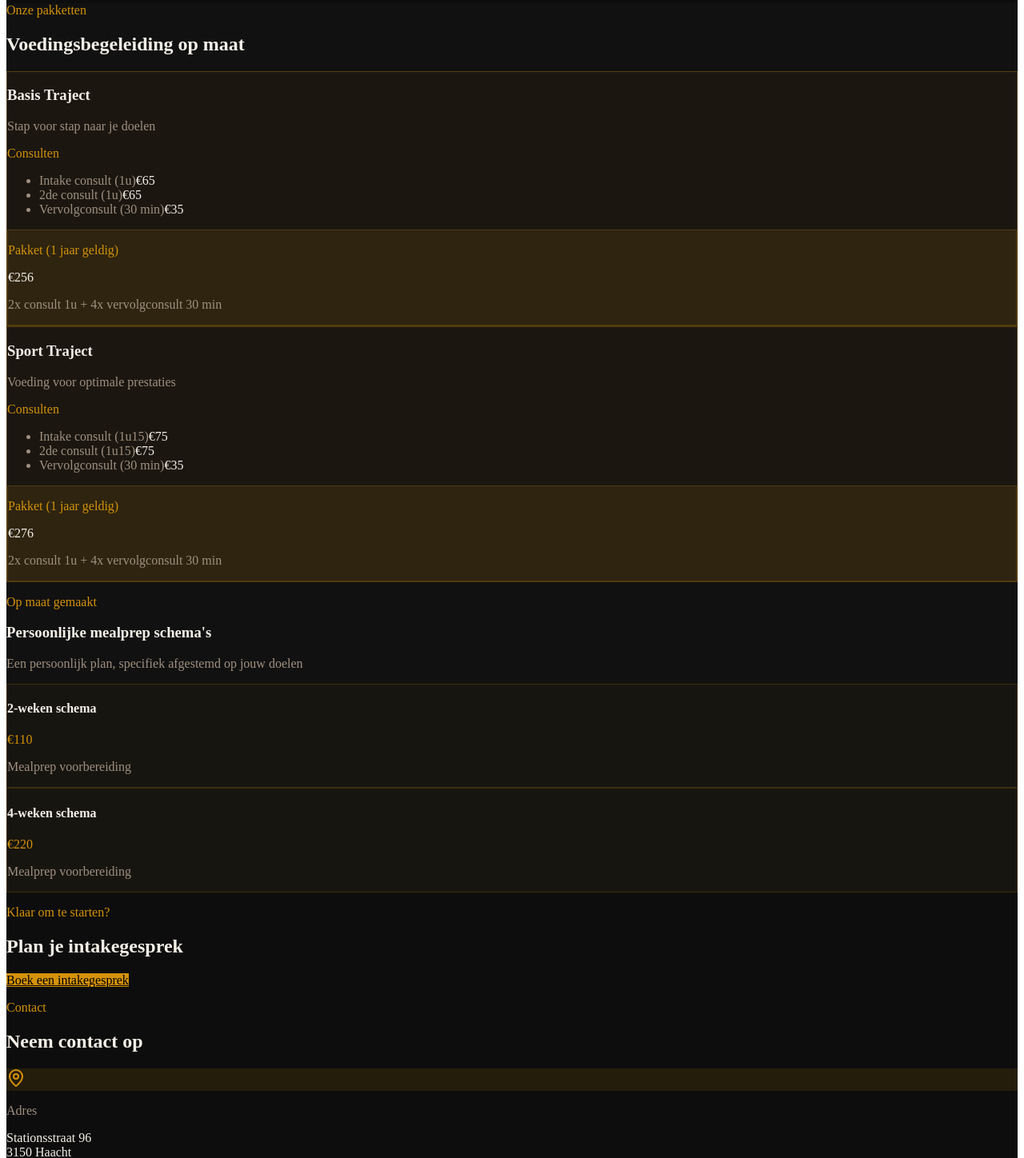
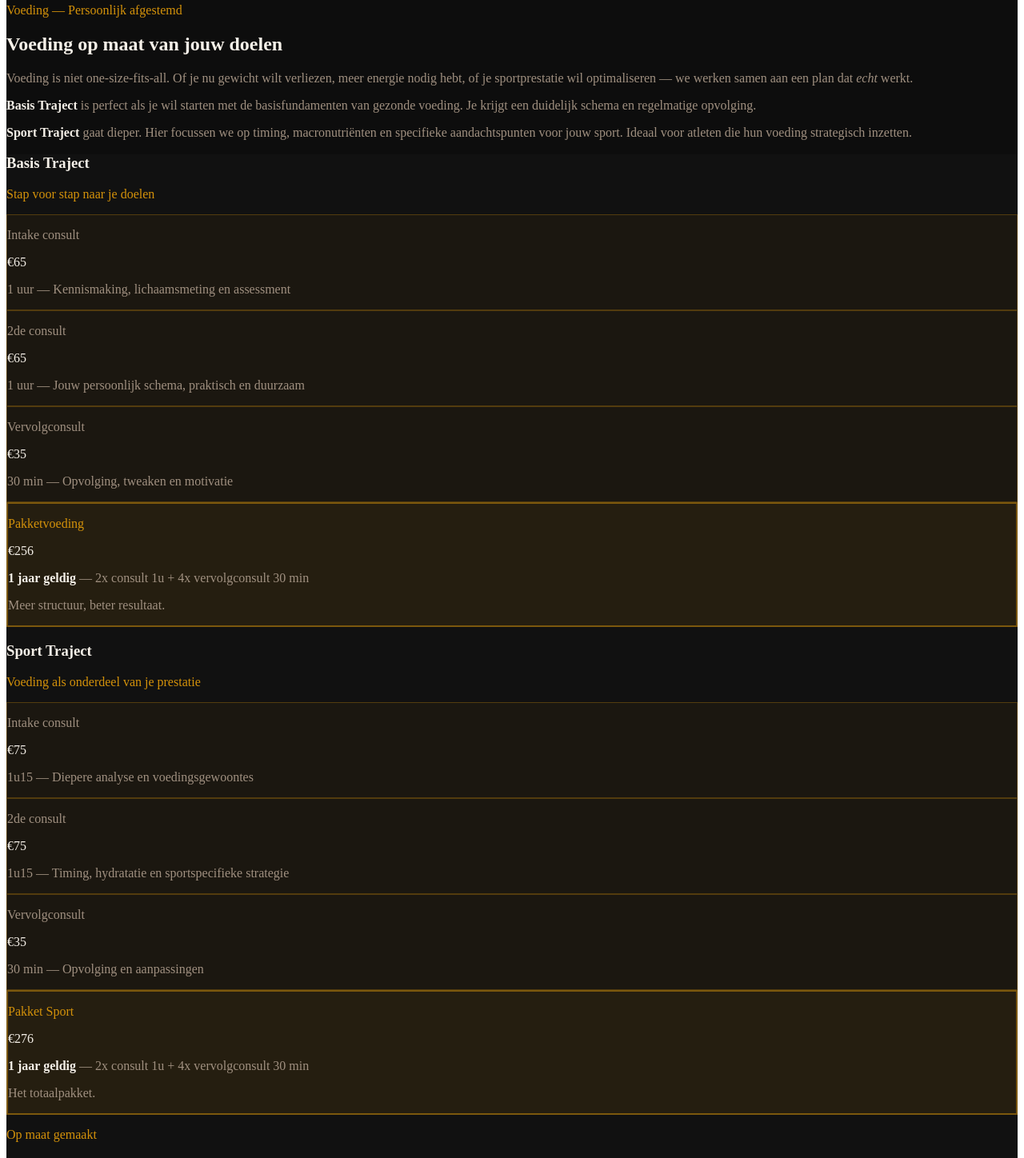
Before and after one commit to TNLConsulting/uprise-website, a Next.js app: page /Voeding in a window 1280 px wide. Shown: the part 1160-2608 px from the top of the page at 80% size. Built offline with nearby package versions, Linux system fonts and the light colour scheme.

Commit message:
Redesign voeding page with better copy and layout

```diff
--- a/src/pages/Voeding.tsx
+++ b/src/pages/Voeding.tsx
@@ -68,179 +68,259 @@ const Voeding = () => {
         </div>
       </section>
 
+      {/* Intro Section */}
+      <section className="py-24 px-4 sm:px-6 lg:px-8" style={{ backgroundColor: "#0D0D0D" }}>
+        <div className="max-w-3xl mx-auto">
+          <p className="text-xs font-bold tracking-[0.4em] uppercase mb-4" style={{ color: "#D4920A" }}>
+            Voeding — Persoonlijk afgestemd
+          </p>
+          <h2 className="text-3xl md:text-4xl font-black uppercase tracking-tight mb-8" style={{ color: "#F5F0E8" }}>
+            Voeding op maat van jouw doelen
+          </h2>
+          <div className="w-12 h-1 mb-8 rounded-full" style={{ backgroundColor: "#D4920A" }} />
+
+          <p className="text-base leading-relaxed mb-6" style={{ color: "#A09080" }}>
+            Voeding is niet one-size-fits-all. Of je nu gewicht wilt verliezen, meer energie nodig hebt, of je sportprestatie wil optimaliseren — we werken samen aan een plan dat <em>echt</em> werkt.
+          </p>
+
+          <p className="text-base leading-relaxed mb-6" style={{ color: "#A09080" }}>
+            <strong style={{ color: "#F5F0E8" }}>Basis Traject</strong> is perfect als je wil starten met de basisfundamenten van gezonde voeding. Je krijgt een duidelijk schema en regelmatige opvolging.
+          </p>
+
+          <p className="text-base leading-relaxed" style={{ color: "#A09080" }}>
+            <strong style={{ color: "#F5F0E8" }}>Sport Traject</strong> gaat dieper. Hier focussen we op timing, macronutriënten en specifieke aandachtspunten voor jouw sport. Ideaal voor atleten die hun voeding strategisch inzetten.
+          </p>
+        </div>
+      </section>
+
       {/* Pricing Section */}
       <section className="py-24 px-4 sm:px-6 lg:px-8" style={{ backgroundColor: "#111111" }}>
         <div className="max-w-6xl mx-auto">
-          <div className="text-center mb-16">
-            <p className="text-xs font-bold tracking-[0.4em] uppercase mb-4" style={{ color: "#D4920A" }}>
-              Onze pakketten
+          {/* Basis Traject */}
+          <div className="mb-16">
+            <div className="mb-8">
+              <h3 className="text-2xl md:text-3xl font-black uppercase mb-2" style={{ color: "#F5F0E8" }}>
+                Basis Traject
+              </h3>
+              <p className="text-sm" style={{ color: "#D4920A" }}>
+                Stap voor stap naar je doelen
               </p>
-            <h2 className="text-3xl md:text-4xl font-black uppercase mb-4" style={{ color: "#F5F0E8" }}>
-              Voedingsbegeleiding op maat
-            </h2>
-            <div className="w-12 h-1 mb-8 rounded-full mx-auto" style={{ backgroundColor: "#D4920A" }} />
             </div>
 
-          {/* Pricing Cards */}
-          <div className="grid grid-cols-1 lg:grid-cols-2 gap-8 mb-12">
-            {/* Basis Traject */}
+            <div className="grid grid-cols-1 md:grid-cols-3 gap-6 mb-8">
               <div
-              className="p-8 rounded-lg border"
+                className="p-6 rounded-lg border"
                 style={{
                   backgroundColor: "rgba(212,146,10,0.05)",
                   border: "1px solid rgba(212,146,10,0.3)",
                 }}
               >
-              <h3 className="text-2xl font-black uppercase mb-2" style={{ color: "#F5F0E8" }}>
-                Basis Traject
-              </h3>
-              <p className="text-sm mb-6" style={{ color: "#A09080" }}>
-                Stap voor stap naar je doelen
+                <p className="text-sm font-bold mb-2" style={{ color: "#A09080" }}>
+                  Intake consult
                 </p>
-
-              <div className="space-y-4 mb-8">
-                <div>
-                  <p className="text-xs font-bold tracking-wider uppercase mb-2" style={{ color: "#D4920A" }}>
-                    Consulten
+                <p className="text-2xl font-black mb-1" style={{ color: "#F5F0E8" }}>
+                  €65
                 </p>
-                  <ul className="space-y-2">
-                    <li className="flex justify-between text-sm" style={{ color: "#A09080" }}>
-                      <span>Intake consult (1u)</span>
-                      <span className="font-bold" style={{ color: "#F5F0E8" }}>€65</span>
-                    </li>
-                    <li className="flex justify-between text-sm" style={{ color: "#A09080" }}>
-                      <span>2de consult (1u)</span>
-                      <span className="font-bold" style={{ color: "#F5F0E8" }}>€65</span>
-                    </li>
-                    <li className="flex justify-between text-sm" style={{ color: "#A09080" }}>
-                      <span>Vervolgconsult (30 min)</span>
-                      <span className="font-bold" style={{ color: "#F5F0E8" }}>€35</span>
-                    </li>
-                  </ul>
+                <p className="text-xs" style={{ color: "#A09080" }}>
+                  1 uur — Kennismaking, lichaamsmeting en assessment
+                </p>
               </div>
 
               <div
-                  className="p-4 rounded"
-                  style={{
-                    backgroundColor: "rgba(212,146,10,0.1)",
-                    border: "1px solid rgba(212,146,10,0.2)",
-                  }}
-                >
-                  <p className="text-xs font-bold tracking-wider uppercase mb-2" style={{ color: "#D4920A" }}>
-                    Pakket (1 jaar geldig)
-                  </p>
-                  <p className="text-2xl font-black" style={{ color: "#F5F0E8" }}>
-                    €256
-                  </p>
-                  <p className="text-xs mt-2" style={{ color: "#A09080" }}>
-                    2x consult 1u + 4x vervolgconsult 30 min
-                  </p>
-                </div>
-              </div>
-            </div>
-
-            {/* Sport Traject */}
-            <div
-              className="p-8 rounded-lg border"
+                className="p-6 rounded-lg border"
                 style={{
                   backgroundColor: "rgba(212,146,10,0.05)",
                   border: "1px solid rgba(212,146,10,0.3)",
                 }}
               >
-              <h3 className="text-2xl font-black uppercase mb-2" style={{ color: "#F5F0E8" }}>
-                Sport Traject
-              </h3>
-              <p className="text-sm mb-6" style={{ color: "#A09080" }}>
-                Voeding voor optimale prestaties
+                <p className="text-sm font-bold mb-2" style={{ color: "#A09080" }}>
+                  2de consult
                 </p>
-
-              <div className="space-y-4 mb-8">
-                <div>
-                  <p className="text-xs font-bold tracking-wider uppercase mb-2" style={{ color: "#D4920A" }}>
-                    Consulten
+                <p className="text-2xl font-black mb-1" style={{ color: "#F5F0E8" }}>
+                  €65
                 </p>
-                  <ul className="space-y-2">
-                    <li className="flex justify-between text-sm" style={{ color: "#A09080" }}>
-                      <span>Intake consult (1u15)</span>
-                      <span className="font-bold" style={{ color: "#F5F0E8" }}>€75</span>
-                    </li>
-                    <li className="flex justify-between text-sm" style={{ color: "#A09080" }}>
-                      <span>2de consult (1u15)</span>
-                      <span className="font-bold" style={{ color: "#F5F0E8" }}>€75</span>
-                    </li>
-                    <li className="flex justify-between text-sm" style={{ color: "#A09080" }}>
-                      <span>Vervolgconsult (30 min)</span>
-                      <span className="font-bold" style={{ color: "#F5F0E8" }}>€35</span>
-                    </li>
-                  </ul>
+                <p className="text-xs" style={{ color: "#A09080" }}>
+                  1 uur — Jouw persoonlijk schema, praktisch en duurzaam
+                </p>
               </div>
 
               <div
-                  className="p-4 rounded"
+                className="p-6 rounded-lg border"
+                style={{
+                  backgroundColor: "rgba(212,146,10,0.05)",
+                  border: "1px solid rgba(212,146,10,0.3)",
+                }}
+              >
+                <p className="text-sm font-bold mb-2" style={{ color: "#A09080" }}>
+                  Vervolgconsult
+                </p>
+                <p className="text-2xl font-black mb-1" style={{ color: "#F5F0E8" }}>
+                  €35
+                </p>
+                <p className="text-xs" style={{ color: "#A09080" }}>
+                  30 min — Opvolging, tweaken en motivatie
+                </p>
+              </div>
+            </div>
+
+            <div
+              className="p-8 rounded-lg border"
               style={{
                 backgroundColor: "rgba(212,146,10,0.1)",
-                    border: "1px solid rgba(212,146,10,0.2)",
+                border: "2px solid rgba(212,146,10,0.5)",
               }}
             >
               <p className="text-xs font-bold tracking-wider uppercase mb-2" style={{ color: "#D4920A" }}>
-                    Pakket (1 jaar geldig)
+                Pakketvoeding
               </p>
-                  <p className="text-2xl font-black" style={{ color: "#F5F0E8" }}>
-                    €276
+              <p className="text-4xl font-black mb-2" style={{ color: "#F5F0E8" }}>
+                €256
               </p>
-                  <p className="text-xs mt-2" style={{ color: "#A09080" }}>
-                    2x consult 1u + 4x vervolgconsult 30 min
+              <p className="text-sm mb-1" style={{ color: "#A09080" }}>
+                <strong style={{ color: "#F5F0E8" }}>1 jaar geldig</strong> — 2x consult 1u + 4x vervolgconsult 30 min
+              </p>
+              <p className="text-xs" style={{ color: "#A09080" }}>
+                Meer structuur, beter resultaat.
               </p>
             </div>
           </div>
+
+          {/* Sport Traject */}
+          <div className="mb-16">
+            <div className="mb-8">
+              <h3 className="text-2xl md:text-3xl font-black uppercase mb-2" style={{ color: "#F5F0E8" }}>
+                Sport Traject
+              </h3>
+              <p className="text-sm" style={{ color: "#D4920A" }}>
+                Voeding als onderdeel van je prestatie
+              </p>
+            </div>
+
+            <div className="grid grid-cols-1 md:grid-cols-3 gap-6 mb-8">
+              <div
+                className="p-6 rounded-lg border"
+                style={{
+                  backgroundColor: "rgba(212,146,10,0.05)",
+                  border: "1px solid rgba(212,146,10,0.3)",
+                }}
+              >
+                <p className="text-sm font-bold mb-2" style={{ color: "#A09080" }}>
+                  Intake consult
+                </p>
+                <p className="text-2xl font-black mb-1" style={{ color: "#F5F0E8" }}>
+                  €75
+                </p>
+                <p className="text-xs" style={{ color: "#A09080" }}>
+                  1u15 — Diepere analyse en voedingsgewoontes
+                </p>
+              </div>
+
+              <div
+                className="p-6 rounded-lg border"
+                style={{
+                  backgroundColor: "rgba(212,146,10,0.05)",
+                  border: "1px solid rgba(212,146,10,0.3)",
+                }}
+              >
+                <p className="text-sm font-bold mb-2" style={{ color: "#A09080" }}>
+                  2de consult
+                </p>
+                <p className="text-2xl font-black mb-1" style={{ color: "#F5F0E8" }}>
+                  €75
+                </p>
+                <p className="text-xs" style={{ color: "#A09080" }}>
+                  1u15 — Timing, hydratatie en sportspecifieke strategie
+                </p>
+              </div>
+
+              <div
+                className="p-6 rounded-lg border"
+                style={{
+                  backgroundColor: "rgba(212,146,10,0.05)",
+                  border: "1px solid rgba(212,146,10,0.3)",
+                }}
+              >
+                <p className="text-sm font-bold mb-2" style={{ color: "#A09080" }}>
+                  Vervolgconsult
+                </p>
+                <p className="text-2xl font-black mb-1" style={{ color: "#F5F0E8" }}>
+                  €35
+                </p>
+                <p className="text-xs" style={{ color: "#A09080" }}>
+                  30 min — Opvolging en aanpassingen
+                </p>
+              </div>
+            </div>
+
+            <div
+              className="p-8 rounded-lg border"
+              style={{
+                backgroundColor: "rgba(212,146,10,0.1)",
+                border: "2px solid rgba(212,146,10,0.5)",
+              }}
+            >
+              <p className="text-xs font-bold tracking-wider uppercase mb-2" style={{ color: "#D4920A" }}>
+                Pakket Sport
+              </p>
+              <p className="text-4xl font-black mb-2" style={{ color: "#F5F0E8" }}>
+                €276
+              </p>
+              <p className="text-sm mb-1" style={{ color: "#A09080" }}>
+                <strong style={{ color: "#F5F0E8" }}>1 jaar geldig</strong> — 2x consult 1u + 4x vervolgconsult 30 min
+              </p>
+              <p className="text-xs" style={{ color: "#A09080" }}>
+                Het totaalpakket.
+              </p>
             </div>
           </div>
 
           {/* Meal Prep Schemas */}
-          <div className="mt-12 pt-12 border-t" style={{ borderColor: "rgba(212,146,10,0.2)" }}>
+          <div className="pt-12 border-t" style={{ borderColor: "rgba(212,146,10,0.2)" }}>
+            <div className="mb-8">
               <p className="text-xs font-bold tracking-[0.4em] uppercase mb-4" style={{ color: "#D4920A" }}>
                 Op maat gemaakt
               </p>
-            <h3 className="text-2xl font-black uppercase mb-6" style={{ color: "#F5F0E8" }}>
+              <h3 className="text-2xl md:text-3xl font-black uppercase mb-4" style={{ color: "#F5F0E8" }}>
                 Persoonlijke mealprep schema's
               </h3>
-            <p className="text-sm mb-8" style={{ color: "#A09080" }}>
-              Een persoonlijk plan, specifiek afgestemd op jouw doelen
+              <p className="text-sm" style={{ color: "#A09080" }}>
+                Wekelijks voedingsplanning + boodschappenlijst. Klaar om te starten.
               </p>
+            </div>
 
             <div className="grid grid-cols-1 sm:grid-cols-2 gap-6">
               <div
-                className="p-6 rounded border"
+                className="p-6 rounded-lg border"
                 style={{
-                  backgroundColor: "rgba(212,146,10,0.03)",
-                  border: "1px solid rgba(212,146,10,0.2)",
+                  backgroundColor: "rgba(212,146,10,0.05)",
+                  border: "1px solid rgba(212,146,10,0.3)",
                 }}
               >
-                <h4 className="text-lg font-bold mb-2" style={{ color: "#F5F0E8" }}>
+                <p className="text-lg font-bold mb-2" style={{ color: "#F5F0E8" }}>
                   2-weken schema
-                </h4>
+                </p>
                 <p className="text-3xl font-black mb-2" style={{ color: "#D4920A" }}>
                   €110
                 </p>
-                <p className="text-sm" style={{ color: "#A09080" }}>
+                <p className="text-xs" style={{ color: "#A09080" }}>
                   Mealprep voorbereiding
                 </p>
               </div>
 
               <div
-                className="p-6 rounded border"
+                className="p-6 rounded-lg border"
                 style={{
-                  backgroundColor: "rgba(212,146,10,0.03)",
-                  border: "1px solid rgba(212,146,10,0.2)",
+                  backgroundColor: "rgba(212,146,10,0.05)",
+                  border: "1px solid rgba(212,146,10,0.3)",
                 }}
               >
-                <h4 className="text-lg font-bold mb-2" style={{ color: "#F5F0E8" }}>
+                <p className="text-lg font-bold mb-2" style={{ color: "#F5F0E8" }}>
                   4-weken schema
-                </h4>
+                </p>
                 <p className="text-3xl font-black mb-2" style={{ color: "#D4920A" }}>
                   €220
                 </p>
-                <p className="text-sm" style={{ color: "#A09080" }}>
+                <p className="text-xs" style={{ color: "#A09080" }}>
                   Mealprep voorbereiding
                 </p>
               </div>
```
Lines whose indentation alone changed are shown as unchanged.
